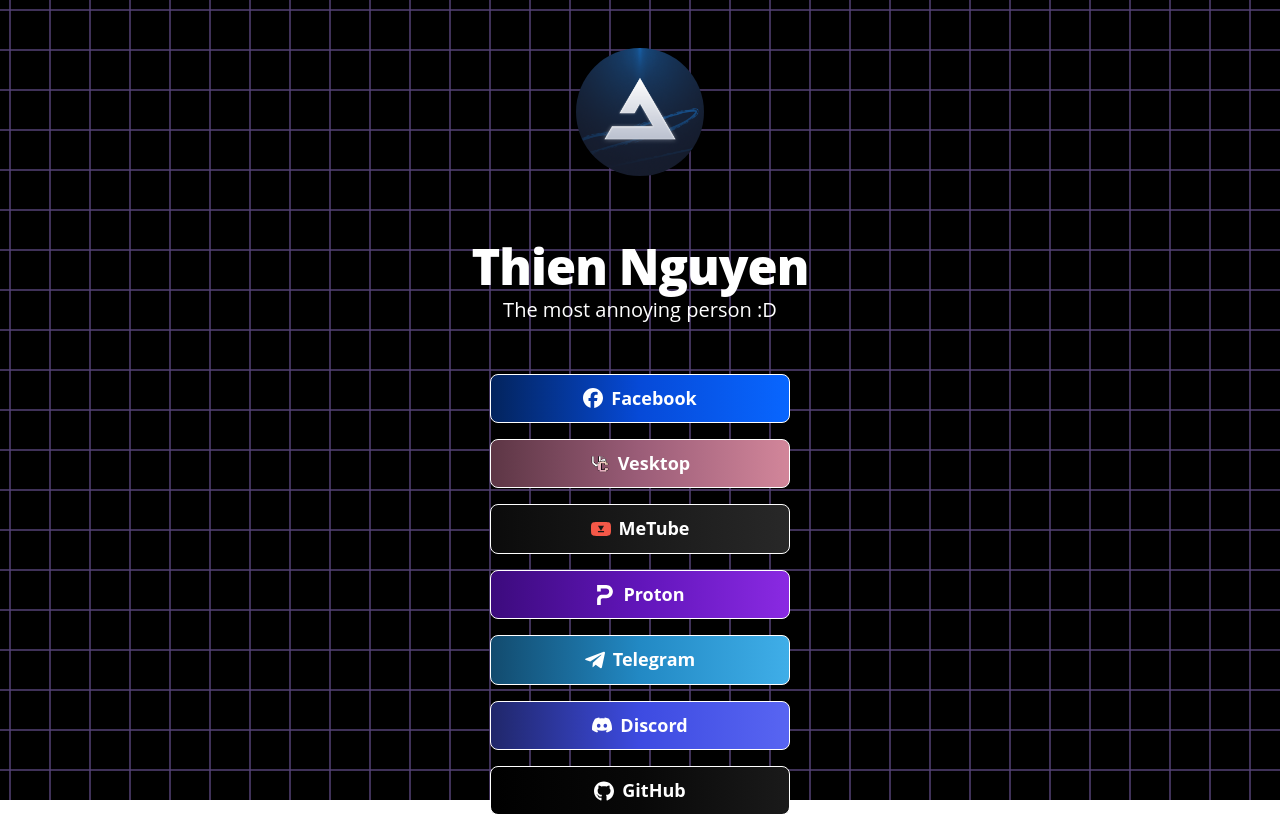
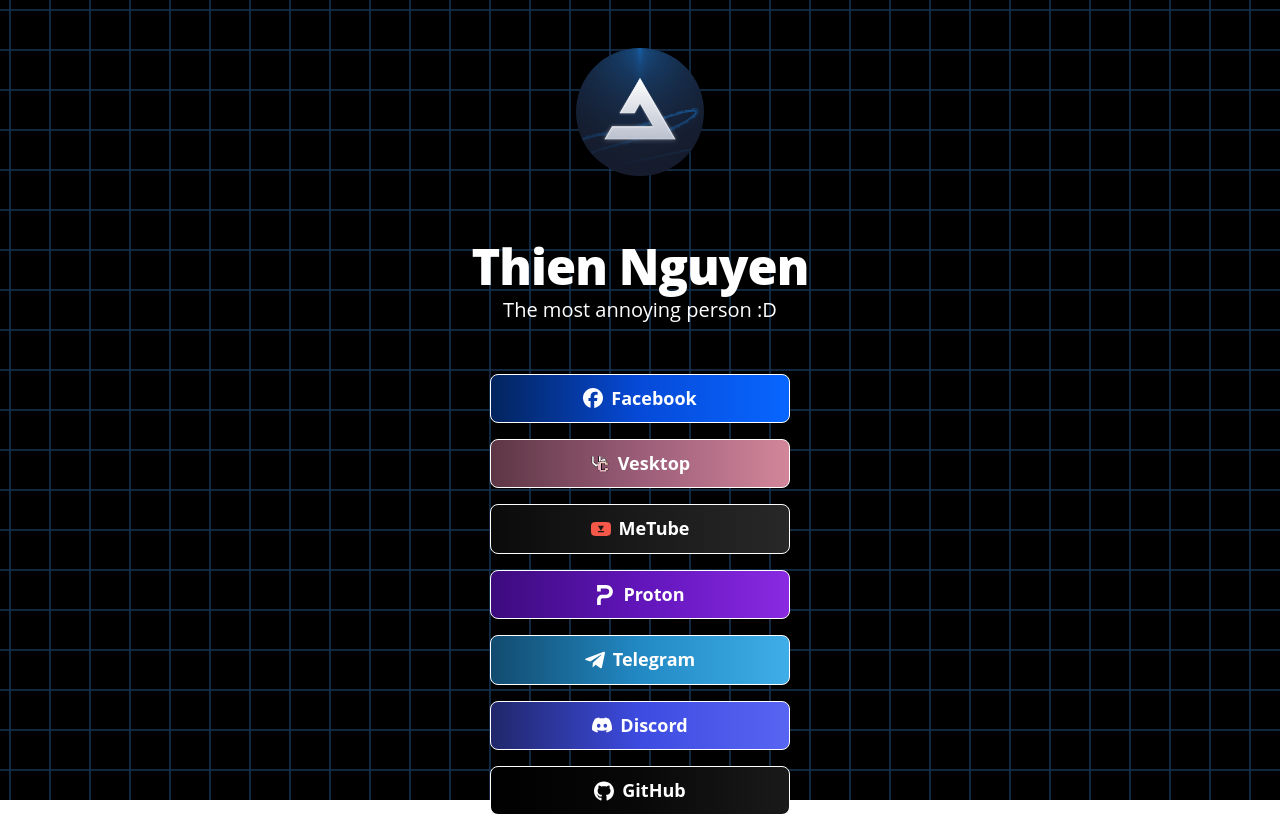
Before and after one commit to sudo-Penguin-Lalala/website-react, a React (Vite) app: page / in a window 1280 px wide. Shown: the top 816 px of the page. Built offline with nearby package versions, Linux system fonts and the light colour scheme; a web font is replaced by a local one.

Commit message:
Update Home.jsx

```diff
--- a/src/pages/Home.jsx
+++ b/src/pages/Home.jsx
@@ -15,7 +15,7 @@
             speed={0.5}
             squareSize={40}
             direction="diagonal"
-            borderColor="#554276"
+            borderColor="#183456"
             hoverFillColor="#222"
           />
         </div>
```
